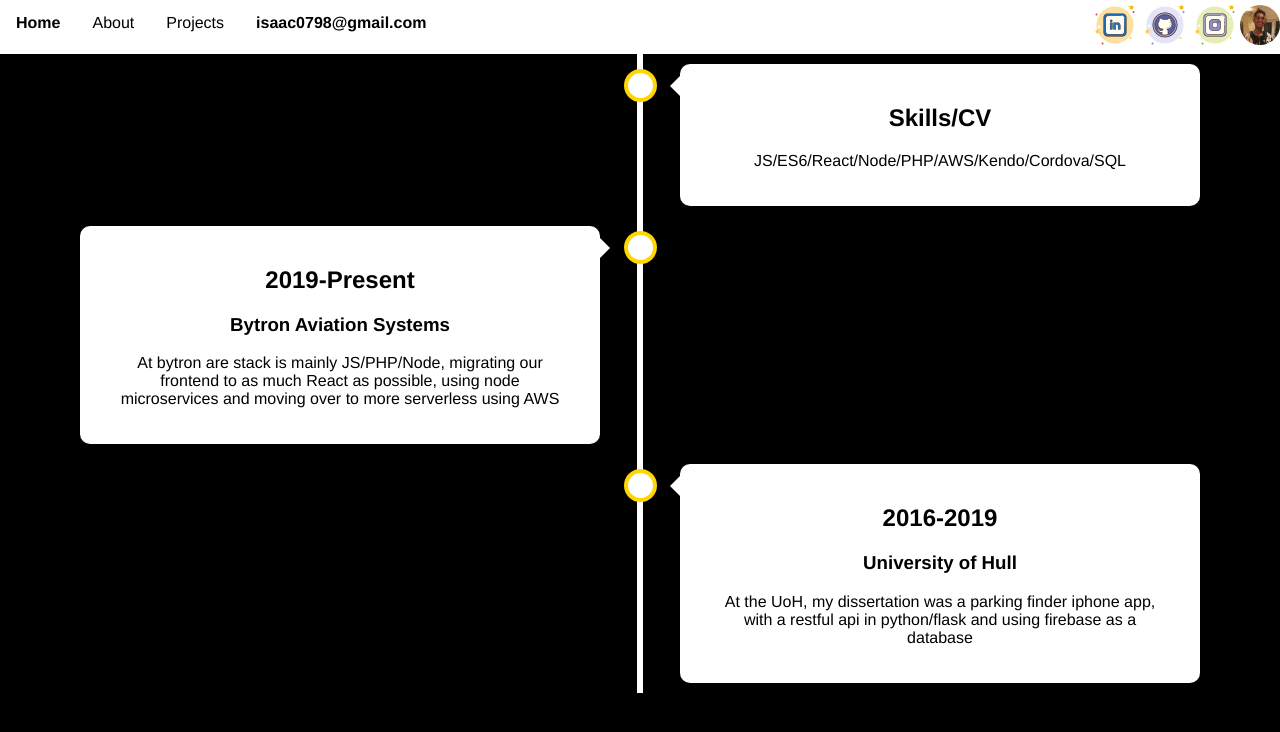
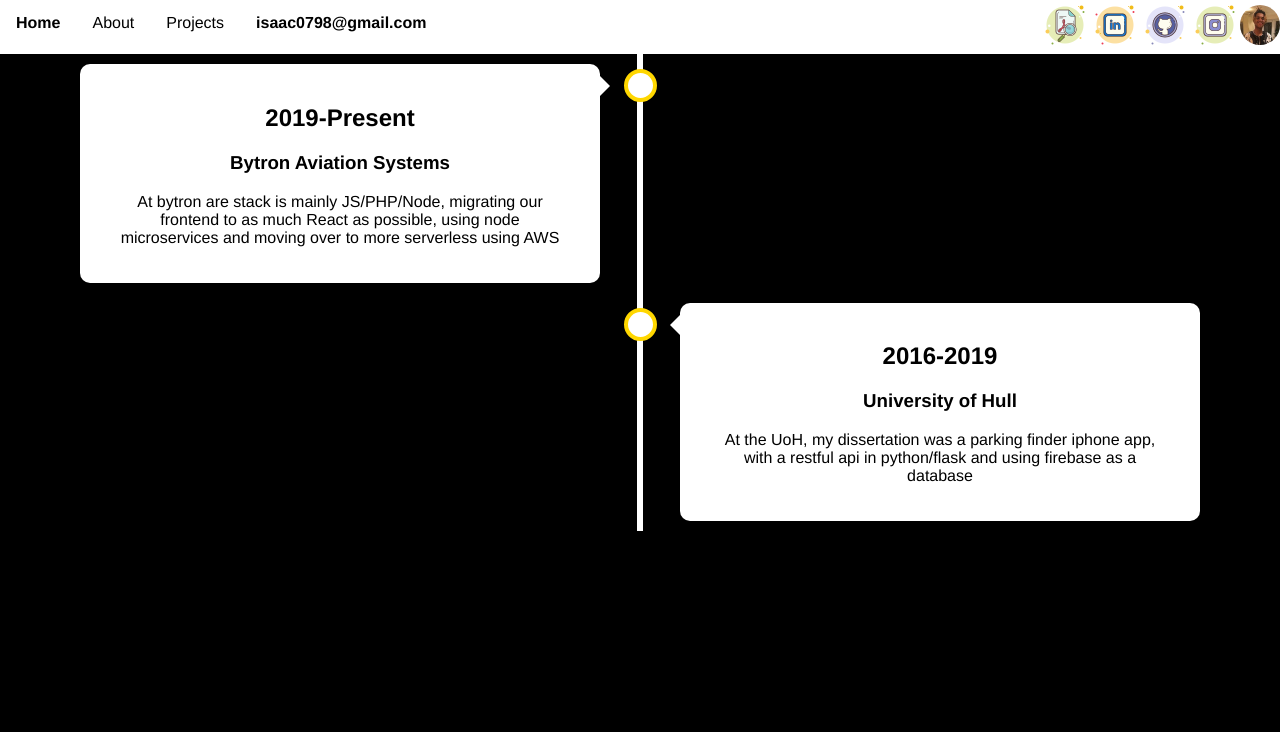
Before and after one commit to isaac0798/Personal-Website, a React (Create React App) app: page /about in a window 1280 px wide. Shown: the top 732 px of the page. Built offline with nearby package versions, Linux system fonts and the light colour scheme.

Commit message:
adding cv

```diff
--- a/src/js/about/about.js
+++ b/src/js/about/about.js
@@ -3,12 +3,10 @@
 
 const uniOfHullDescription = 'At the UoH, my dissertation was a parking finder iphone app, with a restful api in python/flask and using firebase as a database'
 const bytronDescription = 'At bytron are stack is mainly JS/PHP/Node, migrating our frontend to as much React as possible, using node microservices and moving over to more serverless using AWS'
-const skills = `JS/ES6/React/Node/PHP/AWS/Kendo/Cordova/SQL`
 
 export default function About() {
   return (
     <div class="timeline">
-      <TimeFrame type="container right" year="Skills/CV" content={skills} />
       <TimeFrame
         type="container left"
         year="2019-Present"
--- a/src/js/navbar.js
+++ b/src/js/navbar.js
@@ -4,6 +4,8 @@
 import githubLogo from "../images/githubLogo.png";
 import linkedinLogo from "../images/linkedinLogo.png";
 import profilePic from "../images/profilePic.png"
+import pdfLogo from "../images/pdfLogo.png"
+import resume from "../files/Resume.pdf"
 import HomePage from "./home/homePage.js";
 import About from "./about/about.js";
 import Projects from "./projects/projects.js"
@@ -56,6 +58,15 @@
               <img src={linkedinLogo}></img>
             </a>
           </li>
+          <li id="logo">
+            <a
+              href={resume}
+              id="logoLink"
+              target="_blank"
+            >
+              <img src={pdfLogo}></img>
+            </a>
+          </li>
         </ul>
 
         <Switch>
```
Also changed, not shown: src/images/pdfLogo.png (added), 1 other file (tests, documents, lock files or other folders).
